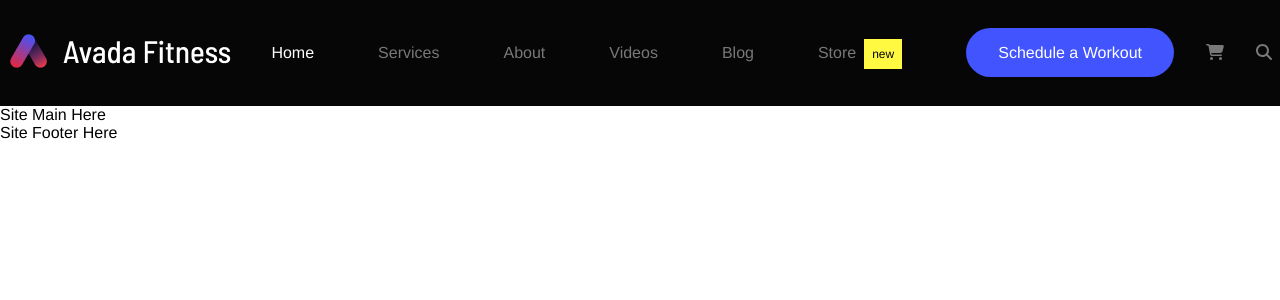
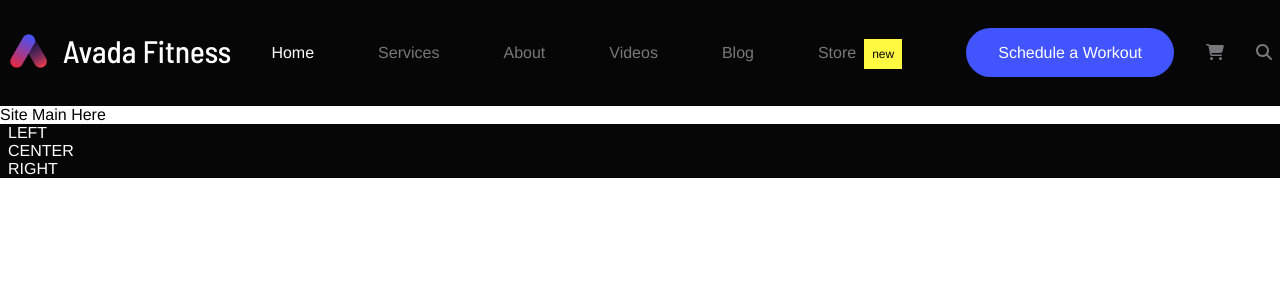
Before and after one commit to MirkOrlando/proj-html-vuejs, a Vue app: page / in a window 1280 px wide. Shown: the top 300 px of the page. Built offline with nearby package versions, Linux system fonts and the light colour scheme.

Commit message:
create footer-top

```diff
--- a/src/App.vue
+++ b/src/App.vue
@@ -2,7 +2,17 @@
   <div id="app">
     <SiteHeader />
     <main>Site Main Here</main>
-    <footer>Site Footer Here</footer>
+    <footer>
+      <div class="footer-top">
+        <div class="container">
+          <div class="row">
+            <div class="col-3">LEFT</div>
+            <div class="col-3">CENTER</div>
+            <div class="col-3">RIGHT</div>
+          </div>
+        </div>
+      </div>
+    </footer>
   </div>
 </template>
 
@@ -18,4 +28,10 @@ export default {
 
 <style lang="scss">
 @import "@/assets/scss/style.scss";
+footer {
+  background-color: $darkestColor;
+  .footer-top {
+    color: $lightestColor;
+  }
+}
 </style>
```
